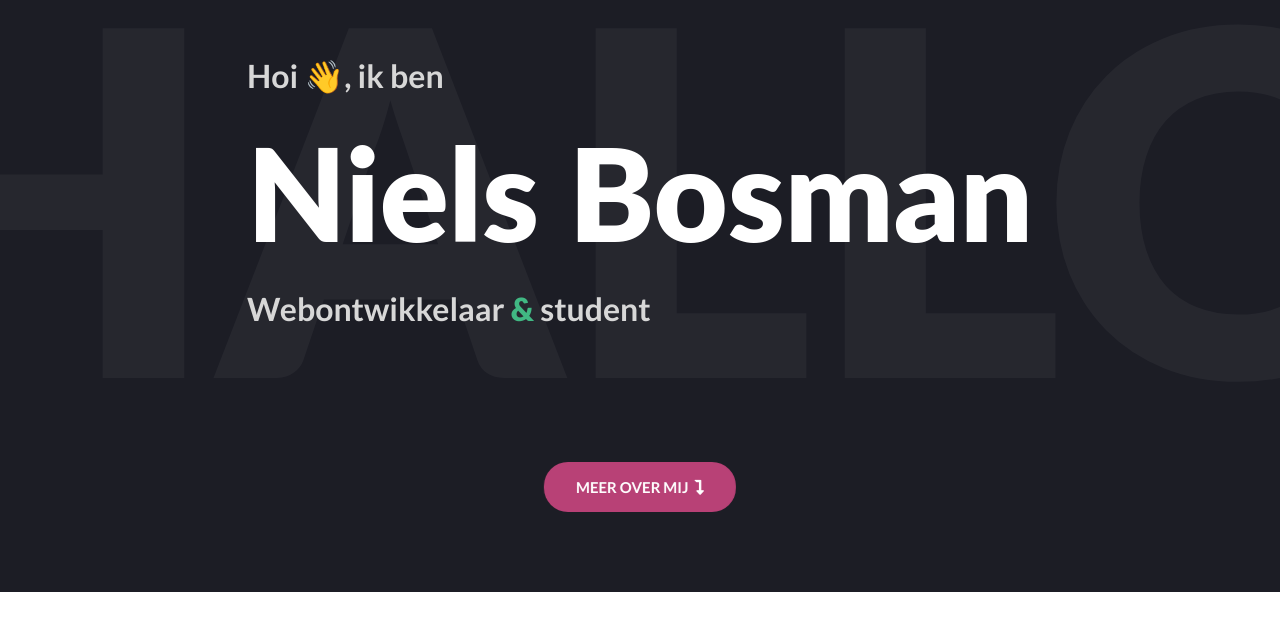
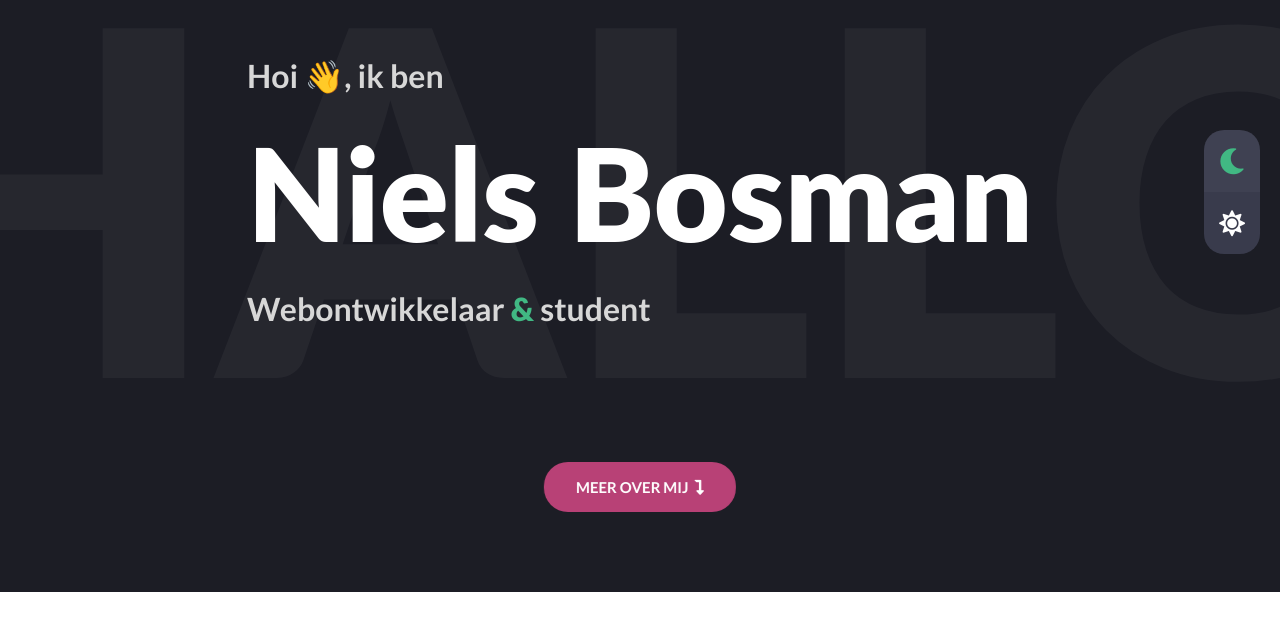
Before and after one commit to niels-bosman/nielsbosman.dev, a Vue app: page / in a window 1280 px wide. Shown: the part 208-838 px from the top of the page. Built offline with nearby package versions, Linux system fonts and the light colour scheme.

Commit message:
Base control panel for switching themes

```diff
--- a/src/App.vue
+++ b/src/App.vue
@@ -1,22 +1,28 @@
 <template>
-  <main
-      :class="isDark ? 'dark' : 'light'"
-      @click="isDark = !isDark"
-  >
+  <main :class="isDark ? 'dark' : 'light'">
+    <control-panel @switch="setTheme"/>
     <hero/>
+
+    <!-- Temp -->
     <article style="height: 2000px"></article>
   </main>
 </template>
 
 <script>
 import Hero from './components/template-parts/Hero'
+import ControlPanel from './components/ControlPanel'
 
 export default {
   name: 'App',
-  components: {Hero},
+  components: {ControlPanel, Hero},
   data: () => {
     return {isDark: true}
-  }
+  },
+  methods: {
+    setTheme(dark) {
+      this.isDark = dark;
+    }
+  },
 }
 </script>
 
@@ -26,6 +32,7 @@ export default {
 
 :root {
   --color-dark: #1C1D25;
+  --color-dark-lighter: #393b4c;
   --color-light: #d7d7d7;
   --color-lightest: #FFF;
   --color-button-text: #FFF;
@@ -49,6 +56,7 @@ body {
   --color-light: #323d4d;
   --color-lightest: #323d4d;
   --color-dark: #d7d7d7;
+  --color-dark-lighter: #FFF;
 }
 
 </style>
--- /dev/null
+++ b/src/components/ControlPanel.vue
@@ -0,0 +1,78 @@
+<template>
+  <aside class="control-panel">
+    <ul class="list">
+      <li class="item" :class="{'active' : isDark}" @click="change(true)">
+        <i class="fas fa-moon" />
+      </li>
+      <li class="item" :class="{'active' : !isDark}" @click="change(false)">
+        <i class="fas fa-sun" />
+      </li>
+    </ul>
+  </aside>
+</template>
+
+<script>
+export default {
+  name: 'ControlPanel',
+  data() {
+    return {
+      isDark: true
+    }
+  },
+  methods: {
+    change(dark) {
+      if (this.isDark !== dark) {
+        this.isDark = dark
+        this.$emit("switch", this.isDark)
+      }
+    }
+  },
+}
+</script>
+
+<style scoped lang="scss">
+
+
+.control-panel {
+  position: fixed;
+  right: 20px;
+  top: 50%;
+  transform: translateY(-50%);
+  border-radius: 20px;
+  background: var(--color-dark-lighter);
+  z-index: 1;
+  box-shadow: 5px 5px -10px -4px rgb(0 0 0 / 20%);
+  transition: var(--base-transition-timing) var(--base-transition-motion) background;
+}
+
+.list {
+  padding: 0;
+  margin: 0;
+  list-style: none;
+  display: flex;
+  flex-direction: column;
+}
+
+.item {
+  font-size: 26px;
+  color: var(--color-lightest);
+  padding: 15px;
+  cursor: pointer;
+  transition: var(--base-transition-timing) var(--base-transition-motion) color, background;
+
+  &.active {
+    color: var(--color-primary);
+
+    &:first-child {
+      border-radius: 20px 20px 0 0;
+      background: #ffffff08;
+    }
+
+    &:last-child {
+      border-radius: 0 0 20px 20px;
+      background: #00000008;
+    }
+  }
+}
+
+</style>
```
